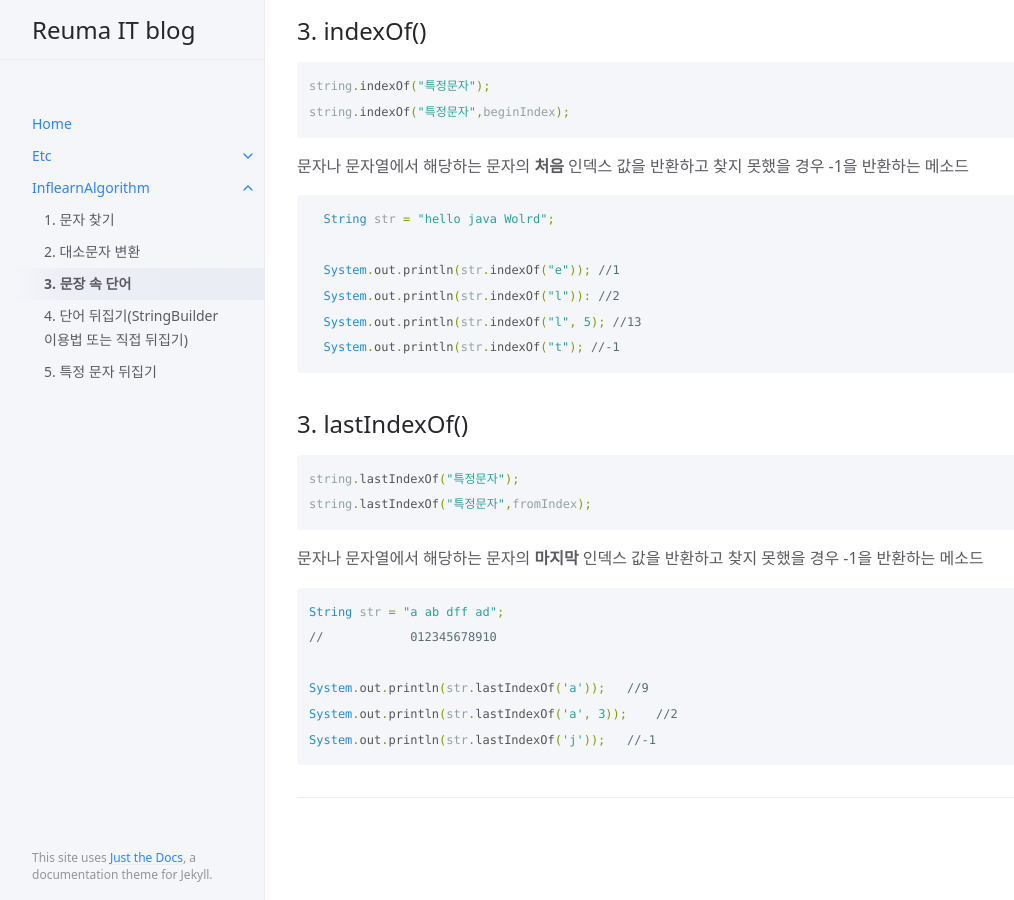
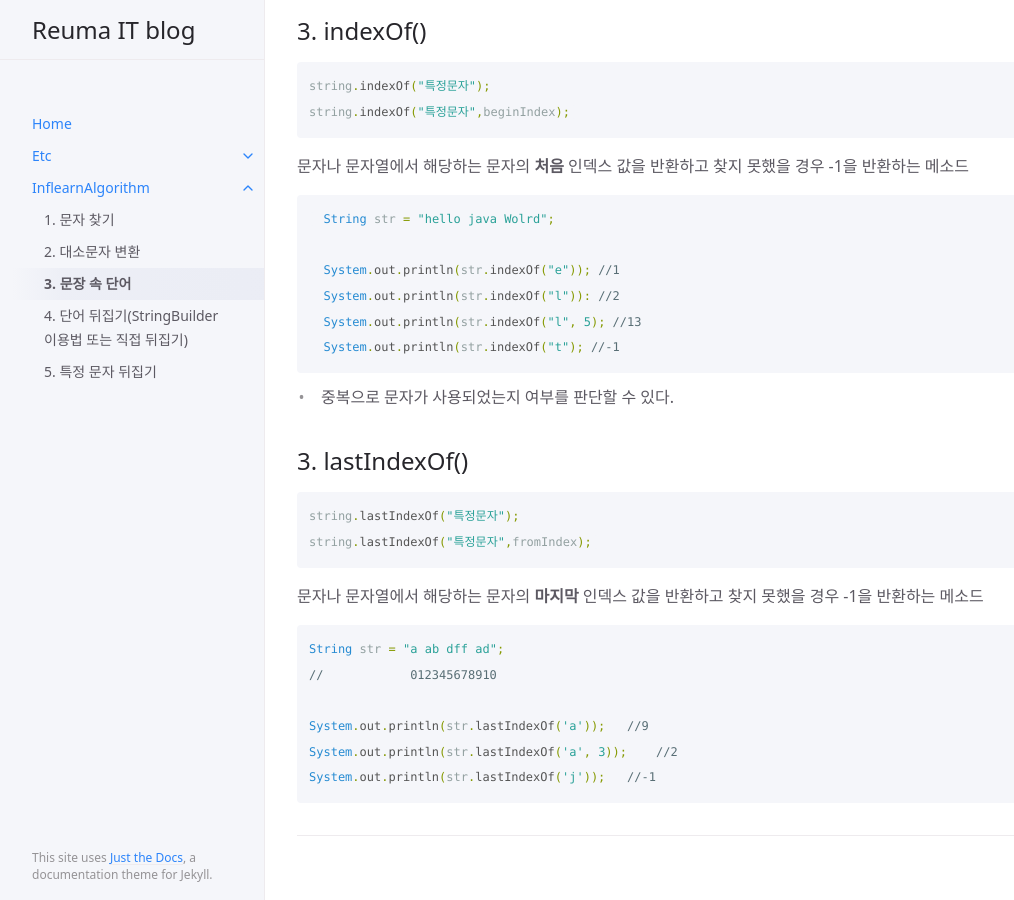
Before and after one commit to AReuma/AReuma.github.io, a Jekyll site: the page built from docs/InflearnAlgorithm/Section1_3.md, in a window 1280 px wide and 900 px high, scrolled down 954 px. Shown: the whole window, without its empty margins (107-1121 px from the left). Built offline with Jekyll 4.4.1, drawn with Linux system fonts in a browser that asks for light colours.

Commit message:
3. 문장 속 단어

````diff
--- a/docs/InflearnAlgorithm/Section1_3.md
+++ b/docs/InflearnAlgorithm/Section1_3.md
@@ -62,6 +62,7 @@ string.indexOf("특정문자",beginIndex);
   System.out.println(str.indexOf("l", 5); //13
   System.out.println(str.indexOf("t"); //-1
   ```
+* 중복으로 문자가 사용되었는지 여부를 판단할 수 있다.
 
 ## 3. lastIndexOf()
 ``` java
````
